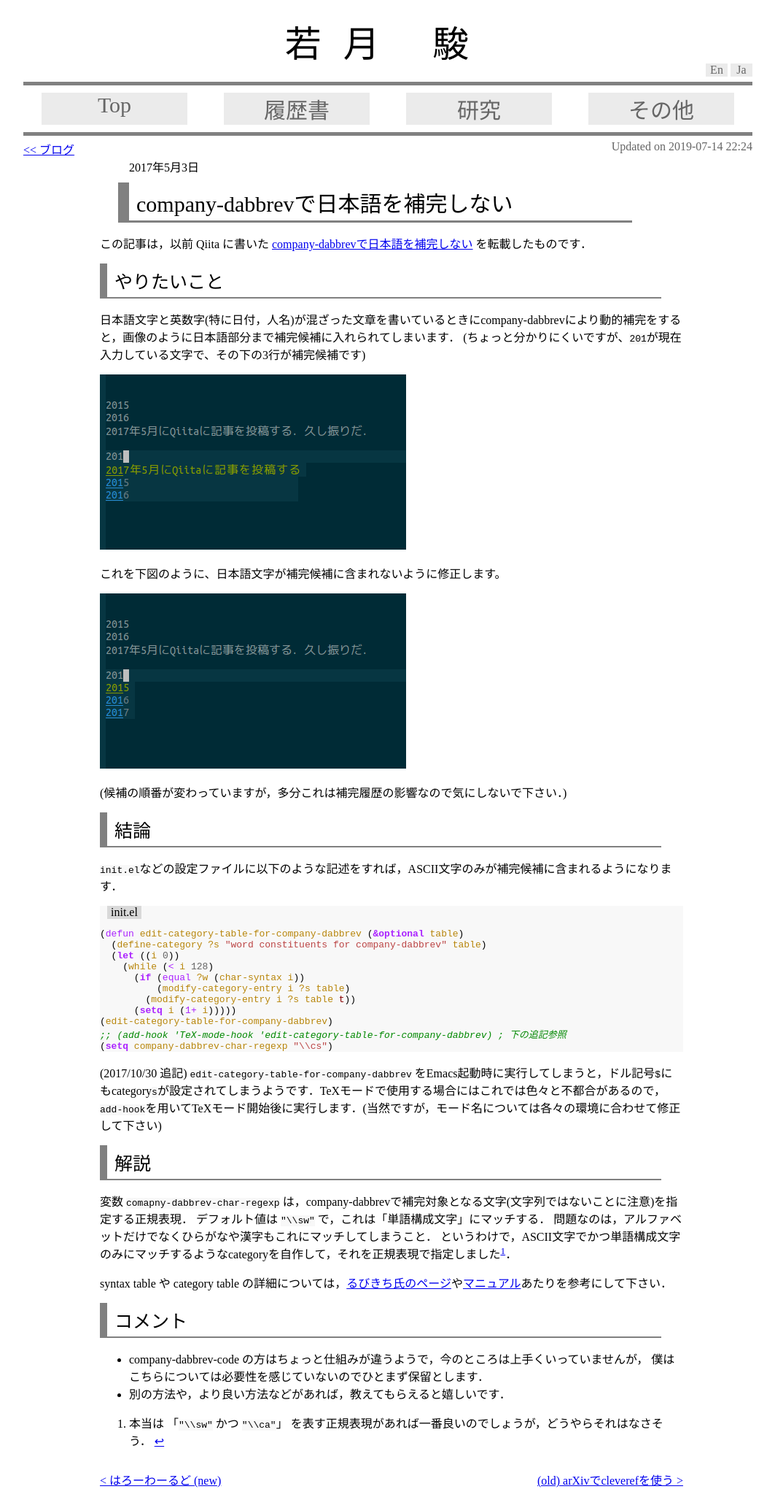
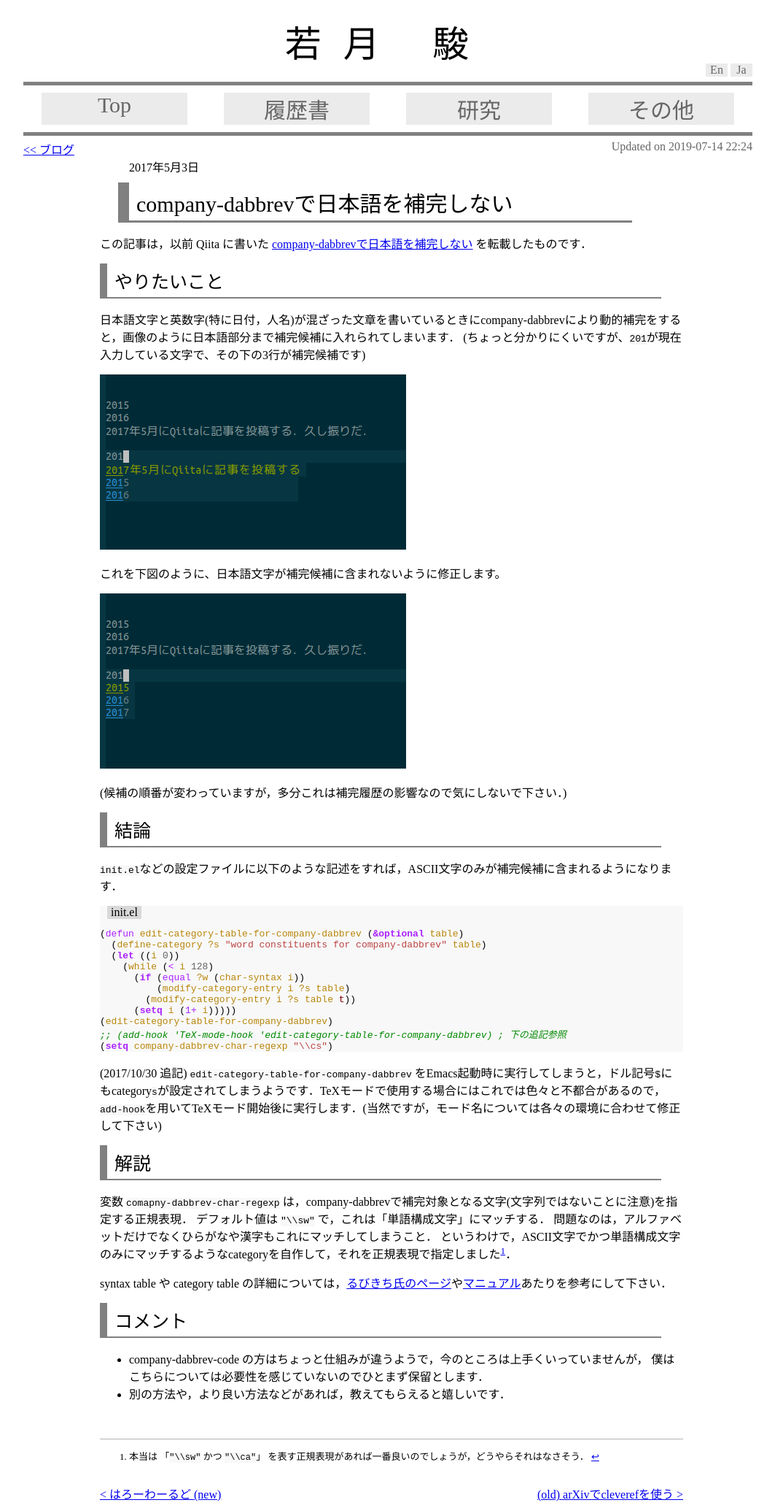
Before and after one commit to shwaka/homepage, a Jekyll site: the page built from jekyll/_posts/2017-05-03-company-dabbrev-japanese.md, in a window 1280 px wide. Shown: the whole page at 73% size, without its empty margins (108-1171 px from the left). Built offline with Jekyll 4.4.1, drawn with Linux system fonts in a browser that asks for light colours.

Commit message:
modify style for footnotes

```diff
--- a/jekyll/assets/css/mystyle.scss
+++ b/jekyll/assets/css/mystyle.scss
@@ -41,6 +41,12 @@ div#myname {
 body {
   text-align: left;
   overflow-y: scroll;
+}
+
+div.footnotes{
+  border-top: 1px solid hsl(0, 0%, 70%);
+  margin-top: 50px;
+  font-size: small;
 }
 
 img{
```
Also changed, not shown: README.md.
